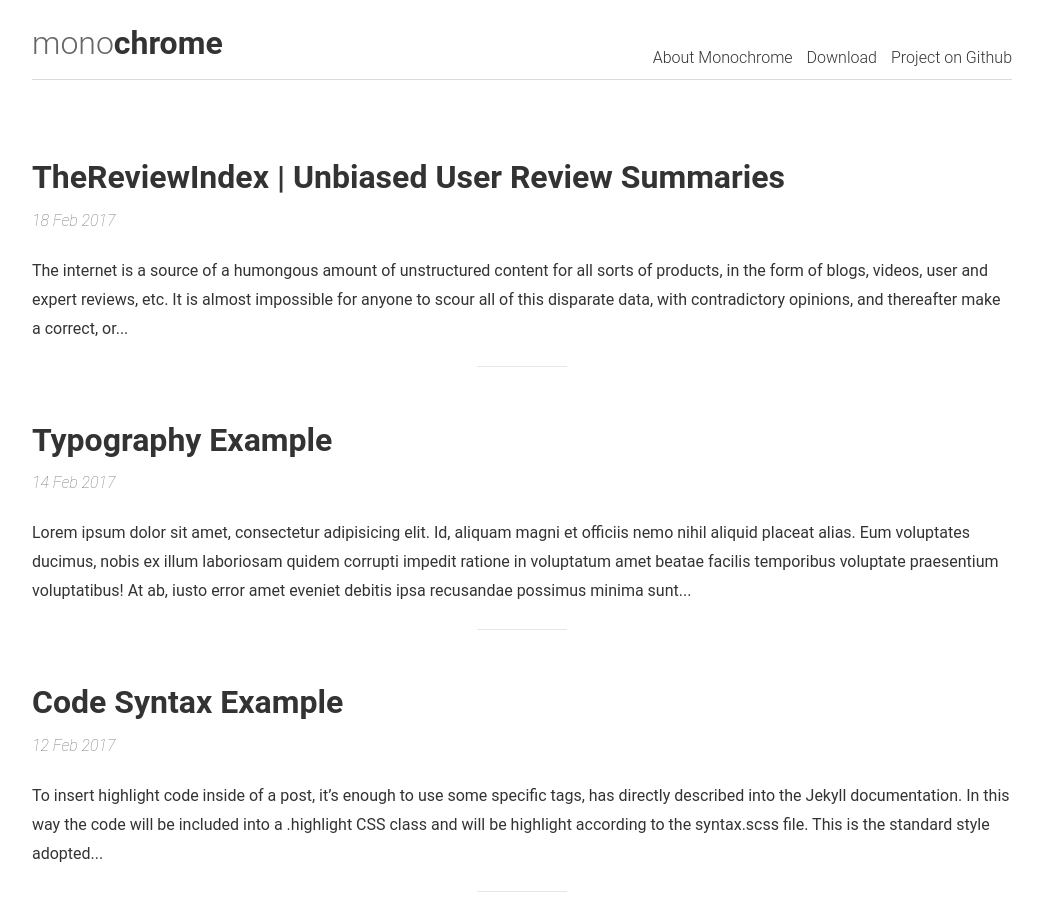
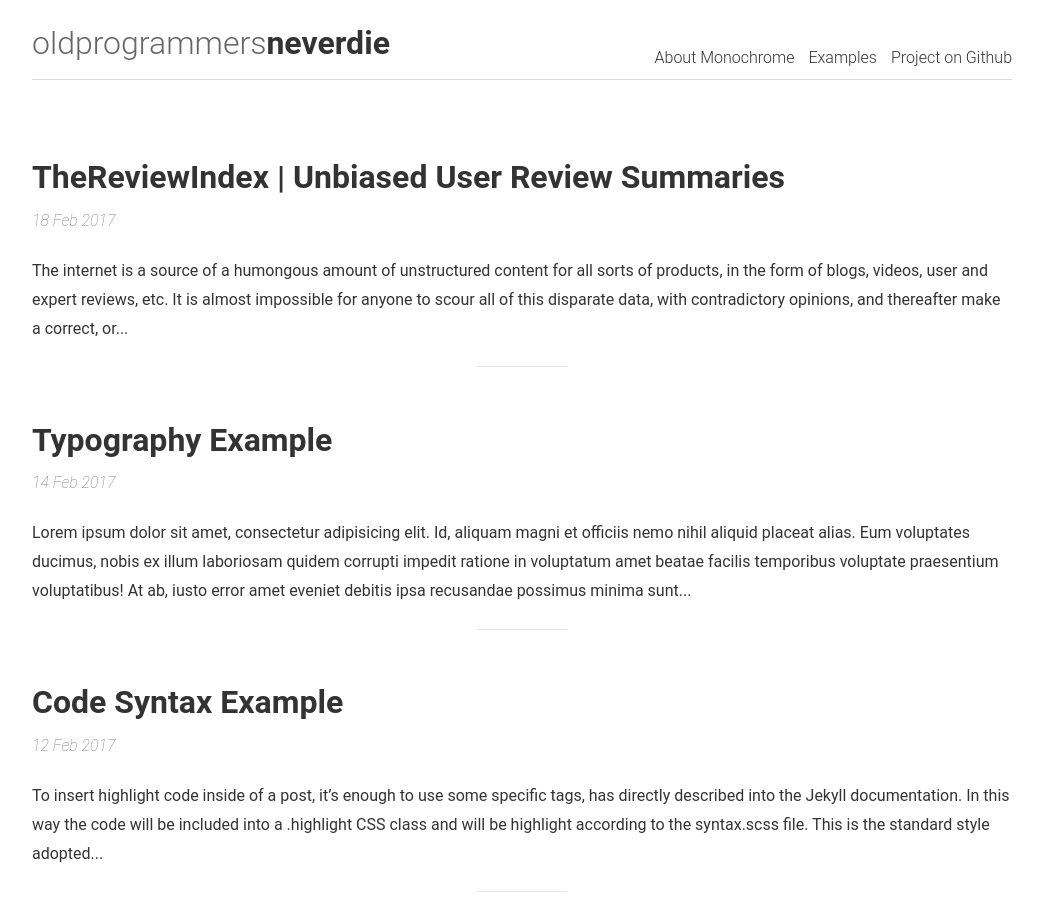
Before and after one commit to oldprogrammersneverdie/oldprogrammersneverdie.github.io, a Jekyll site: the page built from index.html, in a window 1280 px wide and 900 px high. Shown: the whole window, without its empty margins (118-1161 px from the left). Built offline with Jekyll 4.4.1, drawn with Linux system fonts in a browser that asks for light colours; the list of posts is cut into pages by our own code.

Commit message:
Initial commit

```diff
--- a/_config.yml
+++ b/_config.yml
@@ -1,6 +1,6 @@
 # Site settings
-title: Monochrome | A minimal, responsive Jekyll blog theme
-description: "A minimal, responsive, ready to use blog template, built with Jekyll."
+title: Old Programmers Never Die || A coder
+description: "Share code about nodejs, php, java..."
 url: "https://www.oldprogrammersneverdie.github.io/"
 author:
   name: "The Review Index"
--- a/_includes/head.html
+++ b/_includes/head.html
@@ -2,7 +2,7 @@
 	<!-- Meta -->
 	<meta charset="UTF-8"/>
 	<meta name="viewport" content="width=device-width, initial-scale=1.0, maximum-scale=1">
-	<meta name="generator" content="Jekyll">
+	<meta name="generator" content="oldprogrammersneverdie">
 
 	<title>{%if page.title %}{{ page.title }}{% else %}{{ site.title }}{% endif %}</title>
   <meta name="description" content="{%if page.description %}{{ page.description }}{% else %}{{ site.description }}{% endif %}">
--- a/_includes/header.html
+++ b/_includes/header.html
@@ -3,7 +3,7 @@
     <span class="f-left">
       <a href="{{ site.baseurl }}/">
         <h1>
-          <span>mono</span>chrome
+          <span>oldprogrammers</span>neverdie
         </h1>
       </a>
     </span>
--- a/_includes/link.html
+++ b/_includes/link.html
@@ -1,2 +1,2 @@
-<a href="https://github.com/thereviewindex/monochrome/archive/master.zip">Download</a>
-<a href="https://github.com/thereviewindex/monochrome">Project on Github</a>
+<a href="#">Examples</a>
+<a href="#">Project on Github</a>
```
